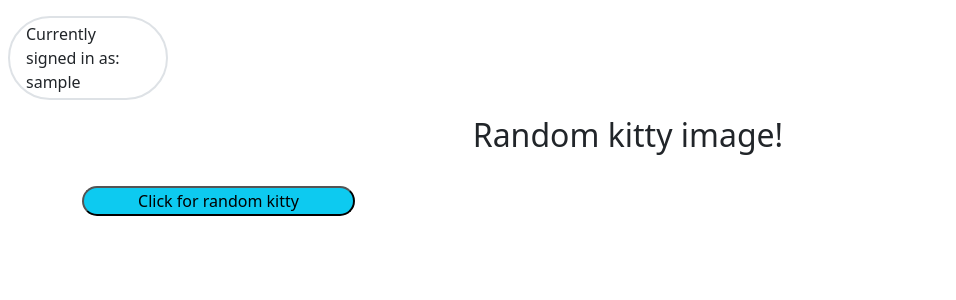
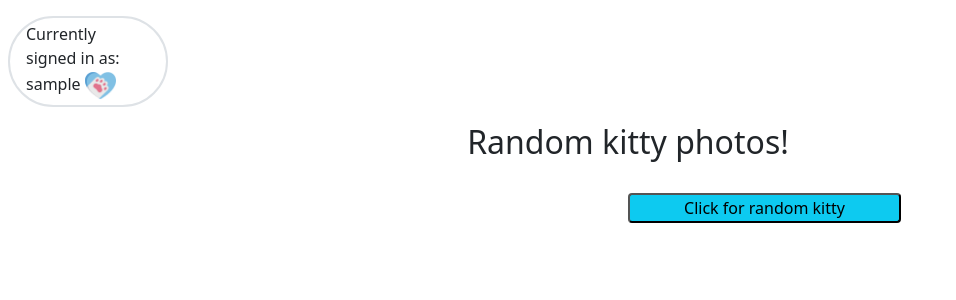
Before and after one commit to Navi-beep/cat_app, a Flask app: page /catphoto in a window 1280 px wide. Shown: the part 80-380 px from the top of the page, without its empty margins (0-956 px from the left). Run offline with Flask 2, Linux system fonts and the light colour scheme; the visitor is signed in with stand-in values (Sample User, id 1); data comes from the database, SQL or seed files in the repository; some libraries are stand-ins or nearby versions.

Commit message:
added cat icon to signed in div

```diff
--- a/app/templates/base.html
+++ b/app/templates/base.html
@@ -58,6 +58,7 @@
             <h7 class="h7">
             Currently signed in as:
             {{current_user.username }}
+            <img src="{{url_for('static', filename='paw.png')}}" class="cat w-25"/>
             </h7>
           </div>
             {% endif %}
@@ -83,3 +84,5 @@
 
 <!--Cat Icon credit to:
 <a href="https://www.flaticon.com/free-icons/cat" title="cat icons">Cat icons created by Freepik - Flaticon</a>-->
+
+<!-- Cat Paw icon credit to: <a href="https://www.flaticon.com/free-icons/paw" title="paw icons">Paw icons created by Freepik - Flaticon</a>-->
--- a/app/templates/catphoto.html
+++ b/app/templates/catphoto.html
@@ -6,11 +6,12 @@
 
 {% block content %}
 
-<h2 class="text-center">Random kitty image!</h2>
+<h2 class="text-center">Random kitty photos!</h2>
 
-
-<div id="Meowcat" class="kitten mt-3 w-25"></div>
-<button id="randomcat" type="button" class="w-25 rounded-pill bg-info mt-3 text-center">Click for random kitty</button>
+<div class="d-flex mt-3 text-center" style="flex-wrap: wrap; justify-content: center;">
+<div id="Meowcat" class="kitten mt-3 w-25 text-center"></div>
+<button id="randomcat" type="button" class="w-25 rounded bg-info mt-3 text-center h-25">Click for random kitty</button>
+</div>
 
 
 
```
Also changed, not shown: app/static/paw.png (added).
